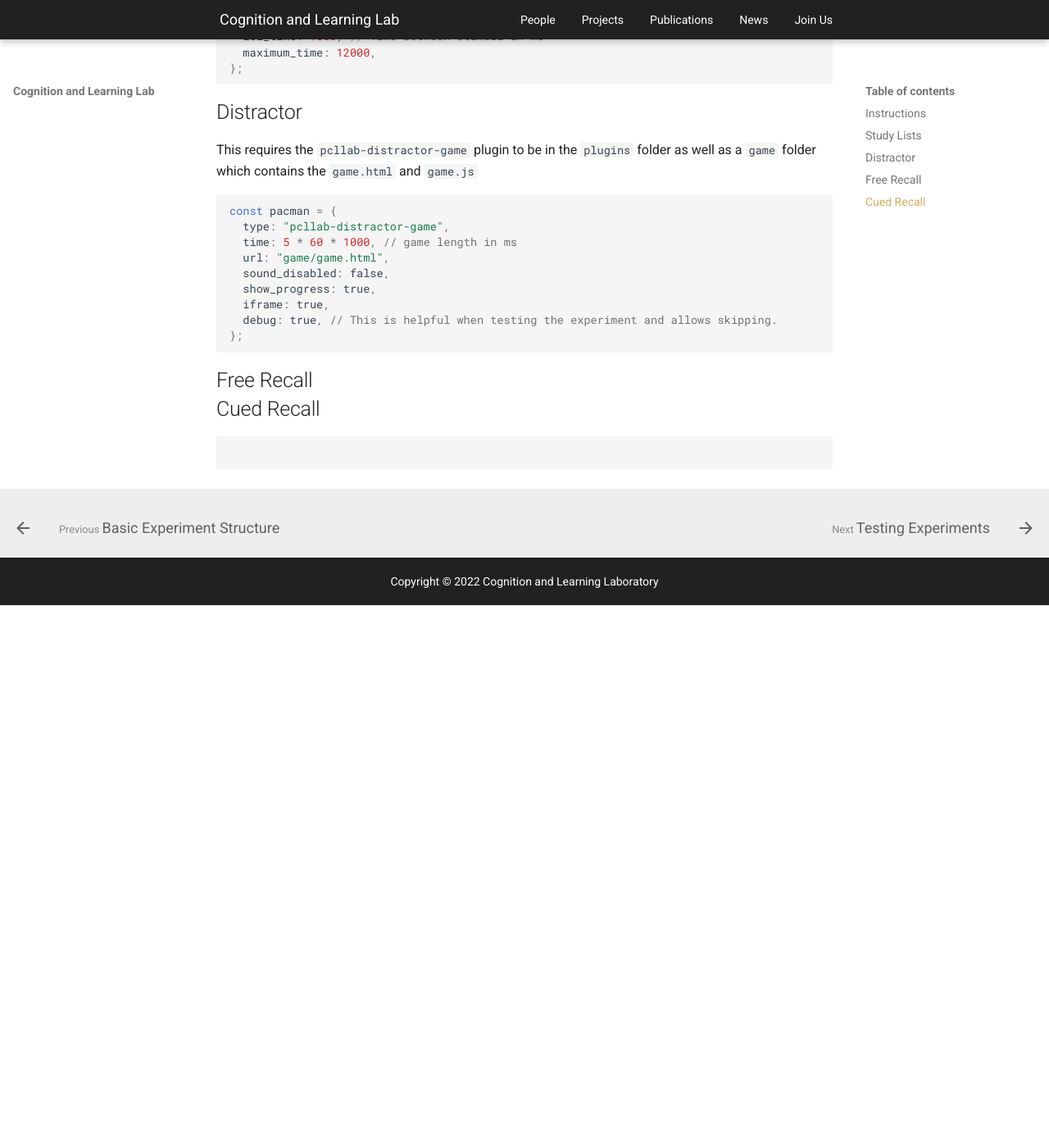
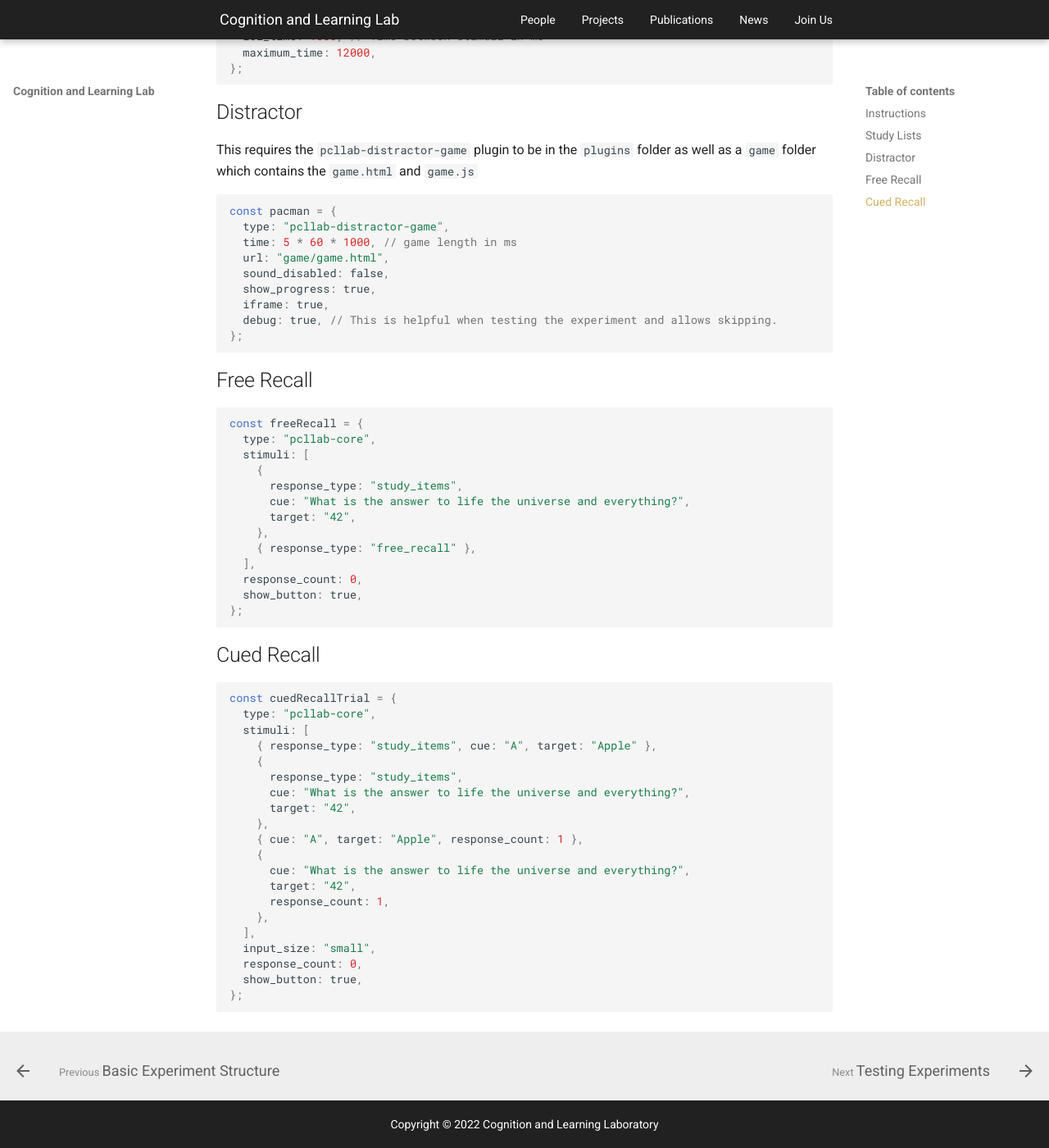
Before and after one commit to shivanya-chandra/pcllab.github.io, an MkDocs documentation site: the page built from docs/handbook/web-experiments/common-tasks.md, in a window 1280 px wide and 1400 px high, scrolled down 908 px. Shown: the whole window at 82% size. Built offline with MkDocs 1.6.1 and Material for MkDocs 9.7.7, drawn with Linux system fonts in a browser that asks for light colours; before the commit the page ends 1646 px from its top, so only the background shows below that.

Commit message:
add free recall snippet

````diff
--- a/docs/handbook/web-experiments/common-tasks.md
+++ b/docs/handbook/web-experiments/common-tasks.md
@@ -91,8 +91,43 @@ const pacman = {
 
 ## Free Recall
 
+```js
+const freeRecall = {
+  type: "pcllab-core",
+  stimuli: [
+    {
+      response_type: "study_items",
+      cue: "What is the answer to life the universe and everything?",
+      target: "42",
+    },
+    { response_type: "free_recall" },
+  ],
+  response_count: 0,
+  show_button: true,
+};
+```
+
 ## Cued Recall
 
+```js
+const cuedRecallTrial = {
+  type: "pcllab-core",
+  stimuli: [
+    { response_type: "study_items", cue: "A", target: "Apple" },
+    {
+      response_type: "study_items",
+      cue: "What is the answer to life the universe and everything?",
+      target: "42",
+    },
+    { cue: "A", target: "Apple", response_count: 1 },
+    {
+      cue: "What is the answer to life the universe and everything?",
+      target: "42",
+      response_count: 1,
+    },
+  ],
+  input_size: "small",
+  response_count: 0,
+  show_button: true,
+};
 ```
-
-```
````
